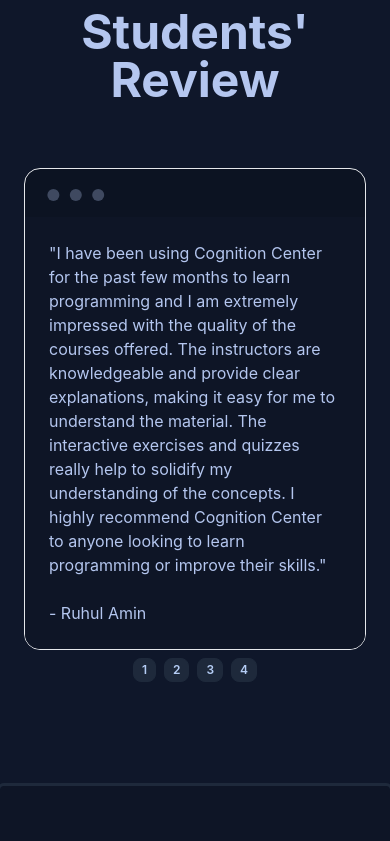
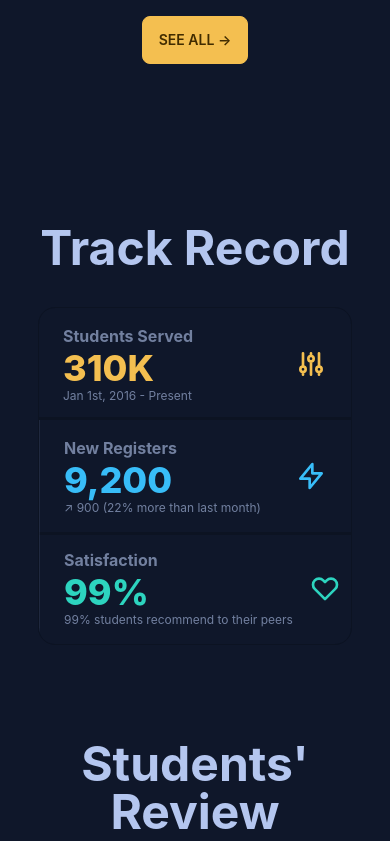
Before and after one commit to NaimurRahman3954/cognition-learning-center, a React (Create React App) app: page / in a window 390 px wide. Shown: the part 1276-2117 px from the top of the page. Built offline with nearby package versions, Linux system fonts and the light colour scheme; no server answers; what tailwindcss-dotted-background would draw is missing.

Commit message:
course page updated

```diff
--- a/package.json
+++ b/package.json
@@ -7,7 +7,7 @@
     "@testing-library/jest-dom": "^5.16.5",
     "@testing-library/react": "^13.4.0",
     "@testing-library/user-event": "^13.5.0",
-    "daisyui": "^2.33.0",
+    "daisyui": "^2.46.0",
     "firebase": "^9.12.1",
     "react": "^18.2.0",
     "react-dark-mode-toggle": "^0.2.0",
--- a/src/components/CourseDisplay.js
+++ b/src/components/CourseDisplay.js
@@ -3,20 +3,34 @@
 
 const CourseDisplay = () => {
   const [courses, setCourses] = useState([])
+  const [loading, setloading] = useState(true)
   useEffect(() => {
     fetch(
       'https://cognition-learning-center-naimurrahman3954.vercel.app/courses'
     )
       .then((res) => res.json())
-      .then((data) => setCourses(data))
+      .then((data) => {
+        setCourses(data)
+        setloading(false)
+      })
   }, [])
 
   return (
-    <div>
-      <div className="flex flex-wrap align-middle justify-center">
-        {courses.map((course) => (
-          <Card key={course.id} course={course}></Card>
-        ))}
+    <div className="bg-yellow">
+      <div className="container mx-auto my-10 text-center">
+        <>
+          {loading ? (
+            <button className="btn loading bg-warning my-16 text-black">
+              loading
+            </button>
+          ) : (
+            <div className="flex flex-wrap align-middle justify-center">
+              {courses.map((course) => (
+                <Card key={course.id} course={course}></Card>
+              ))}
+            </div>
+          )}
+        </>
       </div>
     </div>
   )
--- a/src/components/Courses.js
+++ b/src/components/Courses.js
@@ -1,18 +1,8 @@
-import React, { useEffect, useState } from 'react'
-import Card from './Card'
+import React from 'react'
 import CourseDisplay from './CourseDisplay'
 import LeftSideNav from './LeftSideNav'
 
 const Courses = () => {
-  const [courses, setCourses] = useState([])
-  useEffect(() => {
-    fetch(
-      'https://cognition-learning-center-naimurrahman3954.vercel.app/courses'
-    )
-      .then((res) => res.json())
-      .then((data) => setCourses(data))
-  }, [])
-
   return (
     <div className="flex mb-12">
       <div className="basis-1/3 lg:m-5 lg:p-5 lg:pr-0 lg:mr-0 hidden lg:block">
--- a/src/components/Home.js
+++ b/src/components/Home.js
@@ -3,6 +3,7 @@
 import CourseDisplay from './CourseDisplay'
 import Hero from './Hero'
 import Reviews from './Reviews'
+import Support from './Support'
 
 const Home = () => {
   return (
@@ -16,6 +17,8 @@
           <button className="btn btn-warning mt-6 mb-24">See All →</button>
         </Link>
       </div>
+      <h1 className="text-5xl font-bold mt-16 text-center">Track Record</h1>
+      <Support></Support>
       <h1 className="text-5xl font-bold mt-16 text-center">Students' Review</h1>
       <Reviews></Reviews>
     </div>
--- a/src/components/Support.js
+++ b/src/components/Support.js
@@ -3,83 +3,69 @@
 const Support = () => {
   return (
     <div>
-      <div class="container">
-        <div class="chatbox">
-          <div class="top-bar">
-            <div class="avatar">
-              <p>V</p>
-            </div>
-            <div class="name">Voldemort</div>
-            <div class="icons">
-              <i class="fas fa-phone"></i>
-              <i class="fas fa-video"></i>
-            </div>
-            <div class="menu">
-              <div class="dots"></div>
-            </div>
+      <div className="container mx-auto m-9 lg:mt-6 lg:mb-32 mb-24 stats w-4/5 outline outline-1 outline-base-300 flex flex-col lg:flex-row">
+        <div className="stat">
+          <div className="stat-figure text-warning">
+            <svg
+              xmlns="http://www.w3.org/2000/svg"
+              fill="none"
+              viewBox="0 0 24 24"
+              className="inline-block w-8 h-8 stroke-current"
+            >
+              <path
+                strokeLinecap="round"
+                strokeLinejoin="round"
+                strokeWidth="2"
+                d="M12 6V4m0 2a2 2 0 100 4m0-4a2 2 0 110 4m-6 8a2 2 0 100-4m0 4a2 2 0 110-4m0 4v2m0-6V4m6 6v10m6-2a2 2 0 100-4m0 4a2 2 0 110-4m0 4v2m0-6V4"
+              ></path>
+            </svg>
           </div>
-          <div class="middle">
-            <div class="voldemort">
-              <div class="incoming">
-                <div class="bubble">Hey, Father's Day is coming up..</div>
-                <div class="bubble">
-                  What are you getting.. Oh, oops sorry dude.
-                </div>
-              </div>
-              <div class="outgoing">
-                <div class="bubble lower">Nah, it's cool.</div>
-                <div class="bubble">
-                  Well you should get your Dad a cologne. Here smell it. Oh
-                  wait! ...
-                </div>
-              </div>
-              <div class="typing">
-                <div class="bubble">
-                  <div class="ellipsis one"></div>
-                  <div class="ellipsis two"></div>
-                  <div class="ellipsis three"></div>
-                </div>
-              </div>
-            </div>
+          <div className="stat-title font-bold">Students Served</div>
+          <div className="stat-value text-warning">310K</div>
+          <div className="stat-desc">Jan 1st, 2016 - Present</div>
+        </div>
+
+        <div className="stat outline outline-t-1  outline-base-300">
+          <div className="stat-figure text-primary">
+            <svg
+              xmlns="http://www.w3.org/2000/svg"
+              fill="none"
+              viewBox="0 0 24 24"
+              className="inline-block w-8 h-8 stroke-current"
+            >
+              <path
+                strokeLinecap="round"
+                strokeLinejoin="round"
+                strokeWidth="2"
+                d="M13 10V3L4 14h7v7l9-11h-7z"
+              ></path>
+            </svg>
           </div>
-          <div class="bottom-bar">
-            <div class="chat">
-              <input type="text" placeholder="Type a message..." />
-              <button type="submit">
-                <i class="fas fa-paper-plane"></i>
-              </button>
-            </div>
+          <div className="stat-title font-bold">New Registers</div>
+          <div className="stat-value text-primary">9,200</div>
+          <div className="stat-desc">↗︎ 900 (22% more than last month)</div>
+        </div>
+
+        <div className="stat">
+          <div className="stat-figure text-success">
+            <svg
+              xmlns="http://www.w3.org/2000/svg"
+              fill="none"
+              viewBox="0 0 24 24"
+              className="inline-block w-8 h-8 stroke-current"
+            >
+              <path
+                strokeLinecap="round"
+                strokeLinejoin="round"
+                strokeWidth="2"
+                d="M4.318 6.318a4.5 4.5 0 000 6.364L12 20.364l7.682-7.682a4.5 4.5 0 00-6.364-6.364L12 7.636l-1.318-1.318a4.5 4.5 0 00-6.364 0z"
+              ></path>
+            </svg>
           </div>
+          <div className="stat-title font-bold">Satisfaction</div>
+          <div className="stat-value text-success">99%</div>
+          <div className="stat-desc">99% students recommend to their peers</div>
         </div>
-        <div class="messages"></div>
-        <div class="profile">
-          <div class="avatar">
-            <p>H</p>
-          </div>
-          <div class="name2">
-            Harry<p class="email">Harry@potter.com</p>
-          </div>
-        </div>
-        <ul class="people">
-          <li class="person focus">
-            <span class="title">Voldemort </span>
-            <span class="time">2:50pm</span>
-            <br />
-            <span class="preview">What are you getting... Oh, oops...</span>
-          </li>
-          <li class="person">
-            <span class="title">Ron</span>
-            <span class="time">2:25pm</span>
-            <br />
-            <span class="preview">Meet me at Hogsmeade and br/ing...</span>
-          </li>
-          <li class="person">
-            <span class="title">Hermione</span>
-            <span class="time">2:12pm</span>
-            <br />
-            <span class="preview">Have you and Ron done your hom...</span>
-          </li>
-        </ul>
       </div>
     </div>
   )
```
Also changed, not shown: 1 other file (tests, documents, lock files or other folders).
